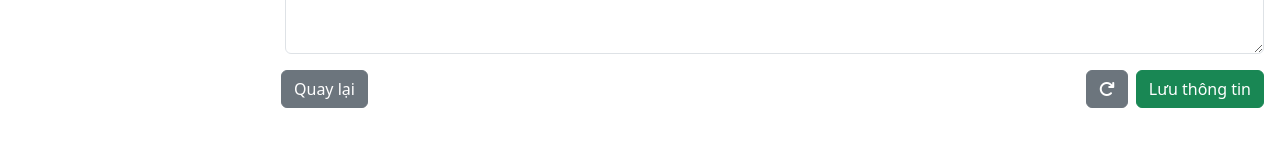
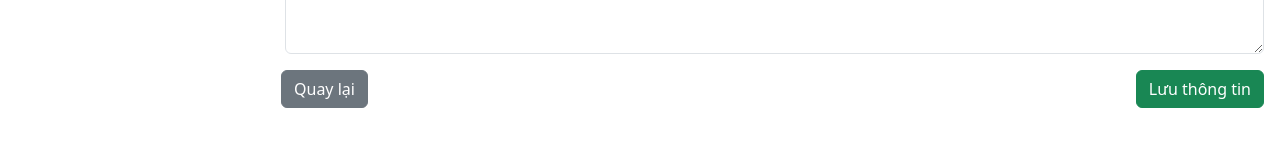
Before and after one commit to duynguen11/Booking-API-2024, a Next.js app: page /admin/add_tour in a window 1280 px wide. Shown: the part 607-754 px from the top of the page. Built offline with nearby package versions, Linux system fonts and the light colour scheme; no server answers.

Commit message:
Update index.jsx

```diff
--- a/pages/admin/add_tour/index.jsx
+++ b/pages/admin/add_tour/index.jsx
@@ -282,11 +282,6 @@ const AddTourForm = () => {
               Quay lại
             </a>
             <div className="d-flex">
-              <Link href="/admin/addtour">
-                <button className="btn btn-secondary me-2">
-                  <i className="fa-solid fa-arrow-rotate-right" alt="arrow"></i>
-                </button>
-              </Link>
               <Button color="success" type="submit">
                 Lưu thông tin
               </Button>
```
